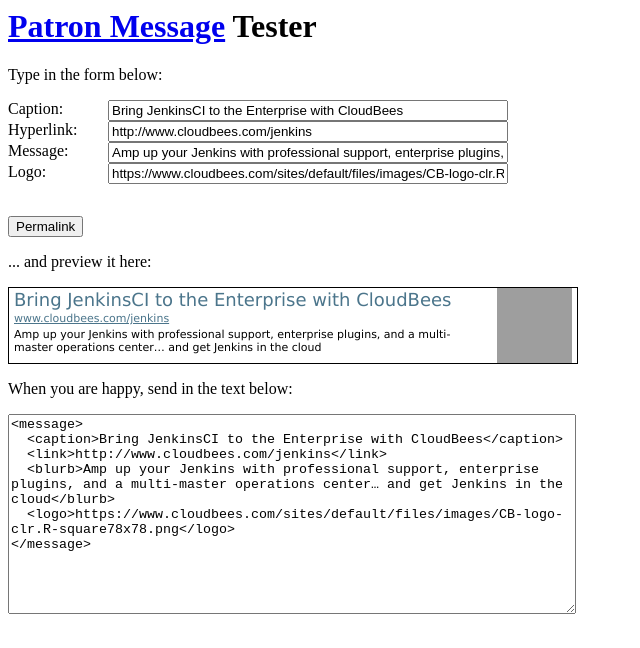
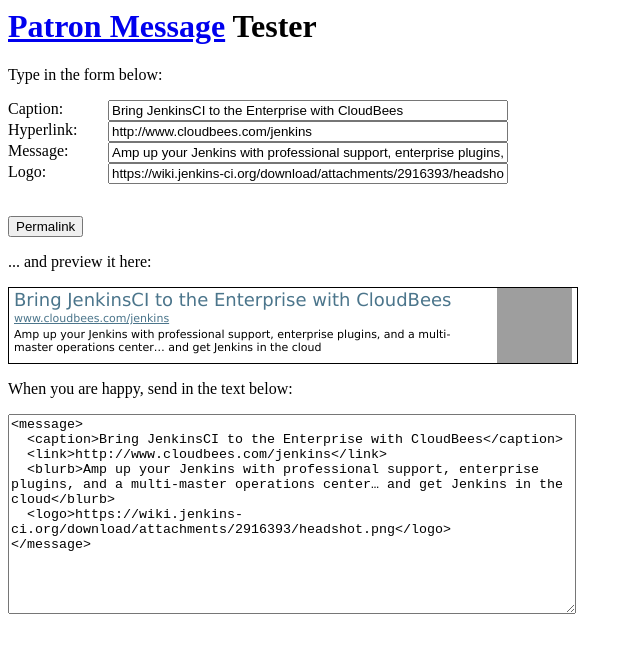
Before and after one commit to jenkins-infra/patron, a plain HTML site: page tester.html in a window 1280 px wide. Shown: the whole page, without its empty margins (0-640 px from the left). Drawn offline with nearby package versions, Linux system fonts and the light colour scheme; grey boxes are pictures that could not be loaded.

Commit message:
Fix tester

```diff
--- a/tester.html
+++ b/tester.html
@@ -1,7 +1,7 @@
 <html>
     <link rel="stylesheet" type="text/css" href="patron.css">
     <body>
-        <script src="http://ajax.googleapis.com/ajax/libs/jquery/1.11.0/jquery.min.js"></script>
+        <script src="https://ajax.googleapis.com/ajax/libs/jquery/1.11.0/jquery.min.js"></script>
         <div>
             <h1><a href="https://wiki.jenkins-ci.org/display/JENKINS/Patron+of+Jenkins+program">Patron Message</a> Tester</h1>
             <p>
@@ -22,7 +22,7 @@
                 </div>
                 <div>
                     <label>Logo:</label>
-                    <input type=text id=ilogo value="https://www.cloudbees.com/sites/default/files/images/CB-logo-clr.R-square78x78.png">
+                    <input type=text id=ilogo value="https://wiki.jenkins-ci.org/download/attachments/2916393/headshot.png">
                 </div>
             </div>
             <input type=button value=Permalink id=bookmark>
```
